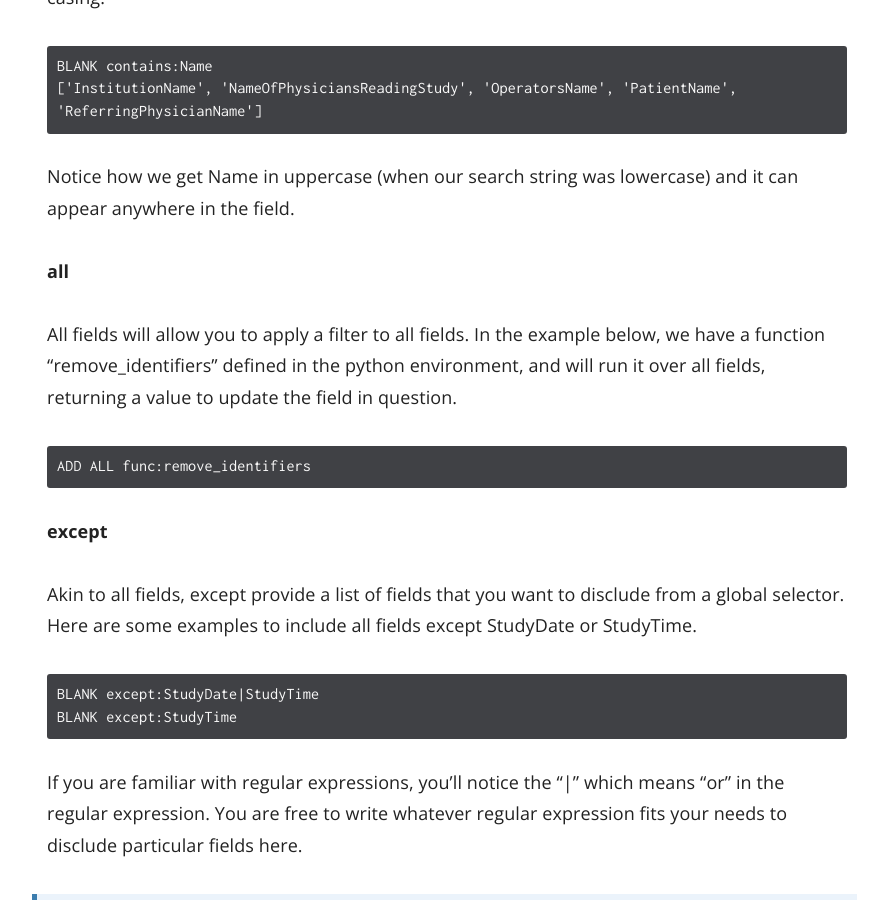
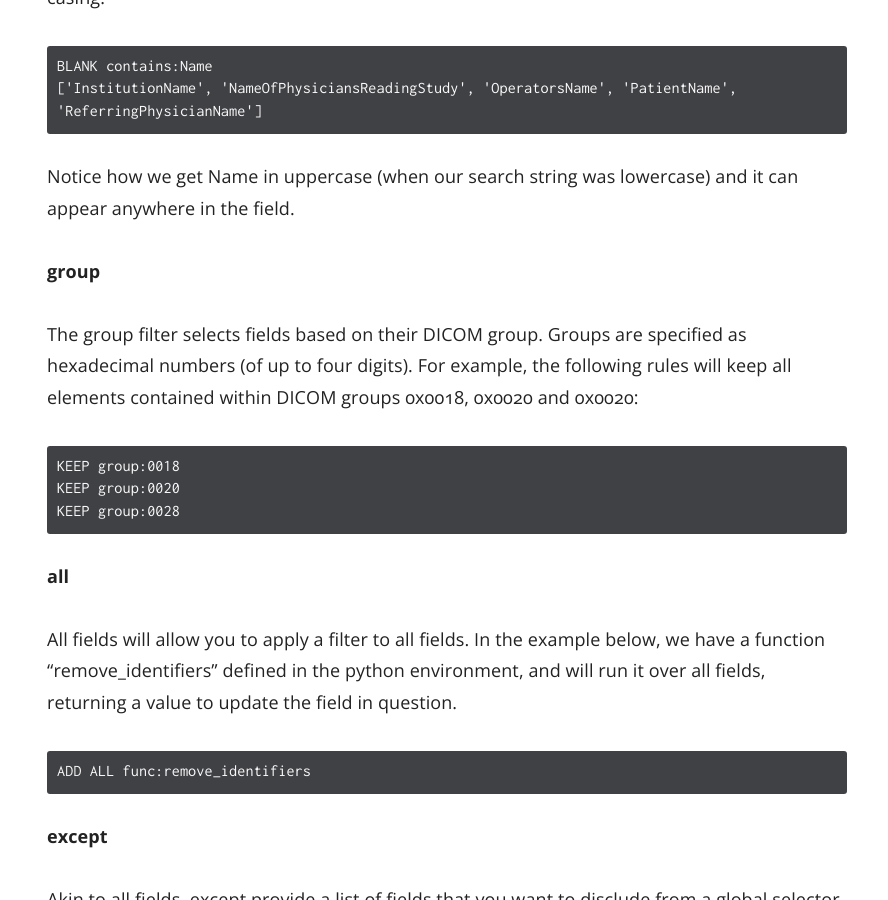
Before and after one commit to pydicom/deid, a Jekyll site: the page built from docs/_docs/user-docs/recipe-headers.md, in a window 1280 px wide and 900 px high, scrolled down 8930 px. Shown: the whole window, without its empty margins (343-1231 px from the left). Built offline with Jekyll 4.4.1, drawn with Linux system fonts in a browser that asks for light colours.

Commit message:
Add group:xxxx field expander (#212)
* Add group:xxxx field expander
* Fix black errors. Bump version to 0.2.32
* Update documentation.

````diff
--- a/deid/version.py
+++ b/deid/version.py
@@ -2,7 +2,7 @@ __author__ = "Vanessa Sochat"
 __copyright__ = "Copyright 2016-2022, Vanessa Sochat"
 __license__ = "MIT"
 
-__version__ = "0.2.31"
+__version__ = "0.2.32"
 AUTHOR = "Vanessa Sochat"
 AUTHOR_EMAIL = "vsoch@users.noreply.github.com"
 NAME = "deid"
--- a/docs/_docs/user-docs/recipe-headers.md
+++ b/docs/_docs/user-docs/recipe-headers.md
@@ -282,8 +282,8 @@ JITTER endswith:Date var:jitter
 
 and this is the idea of an `expander`. And expander is an optional filter
 applied to a header field (the middle value) to select some subset of header
-values. Currently, we support `startswith`, `endswith`, `contains`, `allexcept`,
-and `allfields`.
+values. Currently, we support `startswith`, `endswith`, `contains`, `group`,
+`allexcept`, and `allfields`.
 
 The following examples show what fields are selected based on each filter. For
 all examples, the test is done making the values lowercase.
@@ -323,6 +323,19 @@ BLANK contains:Name
 
 Notice how we get Name in uppercase (when our search string was lowercase) and
 it can appear anywhere in the field.
+
+**group**
+
+The group filter selects fields based on their DICOM group. Groups are
+specified as hexadecimal numbers (of up to four digits). For example,
+the following rules will keep all elements contained within DICOM
+groups 0x0018, 0x0020 and 0x0020:
+
+```
+KEEP group:0018
+KEEP group:0020
+KEEP group:0028
+```
 
 **all**
 
````
Also changed, not shown: CHANGELOG.md, 2 other files.
